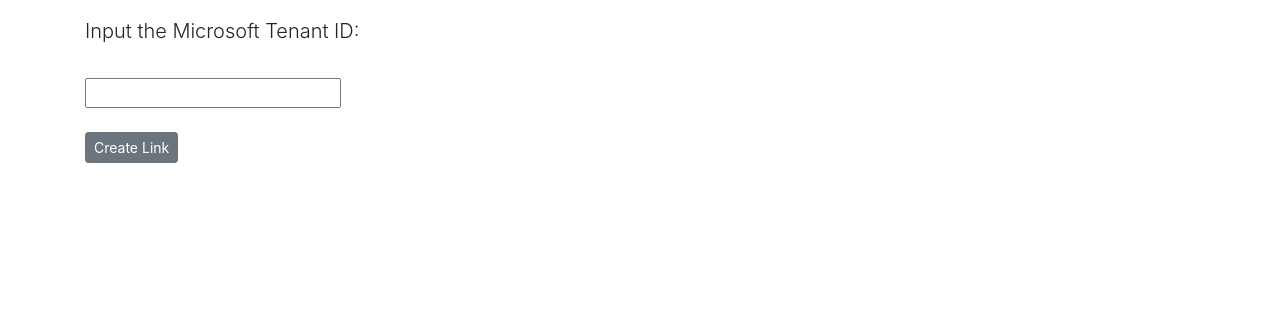
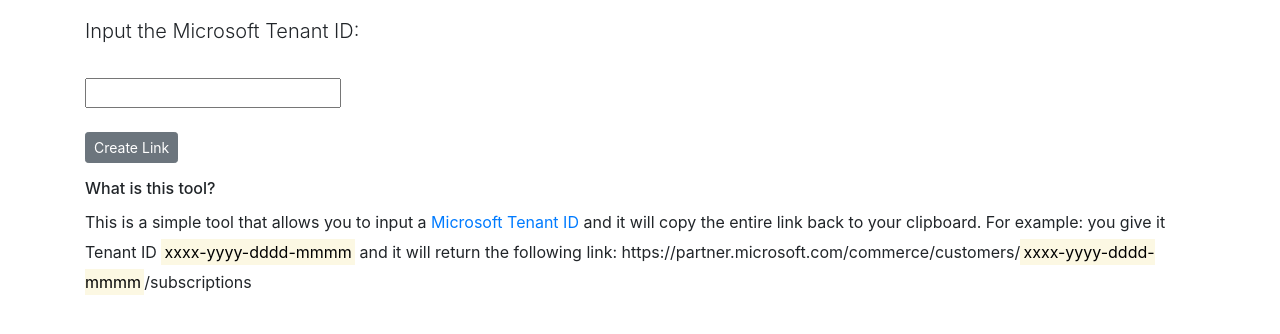
Before and after one commit to villr10/tenantid, a browser extension: page index.html in a window 1280 px wide. Drawn offline with nearby package versions, Linux system fonts and the light colour scheme.

Commit message:
Update index.html

```diff
--- a/index.html
+++ b/index.html
@@ -23,6 +23,9 @@
 	<div id = "outputdiv">
 	<p  id="output"> </p>
 	</div>
+	<h6> What is this tool? </h6>
+	<p class="lead"> <small> This is a simple tool that allows you to input a <a href="https://docs.microsoft.com/en-us/azure/active-directory/fundamentals/active-directory-how-to-find-tenant">Microsoft Tenant ID</a> and it will copy the entire link back to your clipboard.
+	For example: you give it Tenant ID <mark>xxxx-yyyy-dddd-mmmm</mark> and it will return the following link: https://partner.microsoft.com/commerce/customers/<mark>xxxx-yyyy-dddd-mmmm</mark>/subscriptions  </small> </p>
 	</div>
 	</form>
 
```
